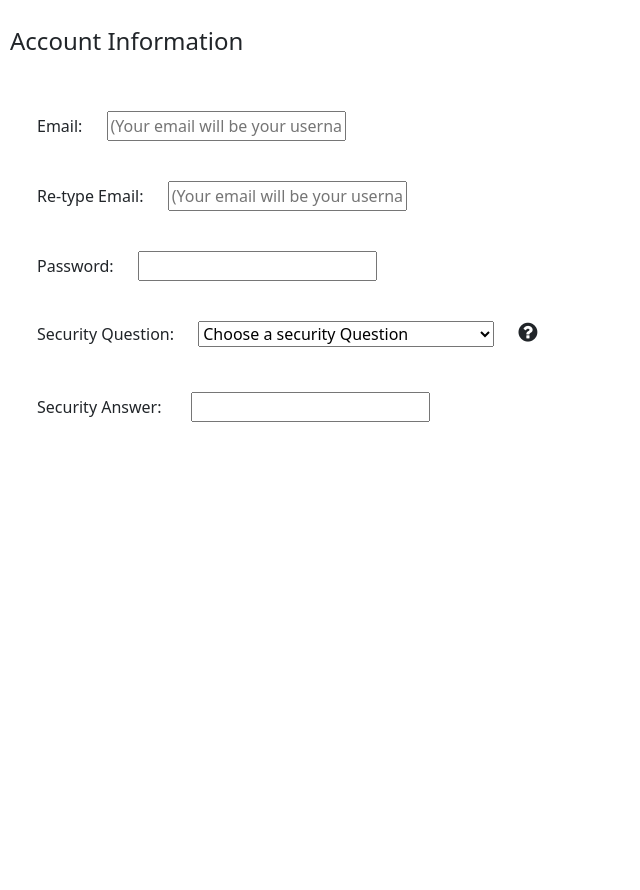
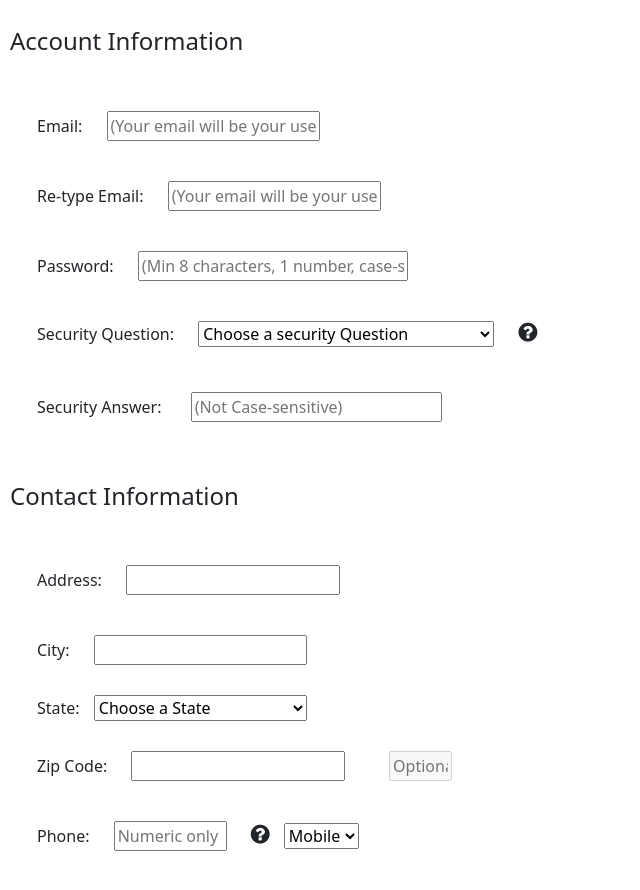
Before and after one commit to wmt-anujp/html5-demo, a plain HTML site: page form.html in a window 1280 px wide. Shown: the part 324-1214 px from the top of the page, without its empty margins (0-640 px from the left). Before the commit the page ends 800 px from the top, so only its background shows below. Drawn offline with nearby package versions, Linux system fonts and the light colour scheme.

Commit message:
complete contact info commit

```diff
--- a/form.html
+++ b/form.html
@@ -19,17 +19,17 @@
         <!-- Personal info starts -->
         <h4 style="padding: 10px;">Personal Information</h4>
         <div style="margin: 20px;" class="container-fluid">
-            <label>First Name: </label>
-            <input style="margin: 20px;" type="text" onkeypress="return (event.charCode > 64 && event.charCode < 91) || (event.charCode > 96 && event.charCode < 123)" required><br>
+            <label for="FN">First Name: </label>
+            <input style="margin: 20px;width: 20%;" type="text" onkeypress="return (event.charCode > 64 && event.charCode < 91) || (event.charCode > 96 && event.charCode < 123)" required><br>
 
             <!-- <div style="margin: 20px;" class="container-fluid"> -->
-            <label>Last Name: </label>
-            <input style="margin: 20px;padding: auto;" type="text" onkeypress="return (event.charCode > 64 && event.charCode < 91) || (event.charCode > 96 && event.charCode < 123)" required><br>
+            <label for="LN">Last Name: </label>
+            <input style="margin: 20px;width: 20%;" type="text" onkeypress="return (event.charCode > 64 && event.charCode < 91) || (event.charCode > 96 && event.charCode < 123)" required><br>
 
             <!-- DOB starts -->
             <!-- <div style="margin: 25px;" class="container-fluid"> -->
-            <label>Date of Birth: </label>
-            <select style="margin: 10px;" name="Month" id="Month">
+            <label for="DOB">Date of Birth: </label>
+            <select style="margin: 10px;width: 6%;" name="Month" id="Month">
                 <option value="Month">Month</option>
                 <option value="January">January</option>
                 <option value="February">February</option>
@@ -37,7 +37,7 @@
                 <option value="April">April</option>
                 <option value="May">May</option>
             </select>
-            <select name="Day" id="Day">
+            <select style="margin: 10px;width: 5%;" name="Day" id="Day">
                 <option value="Day">Day</option>
                 <option value="1">1</option>
                 <option value="2">2</option>
@@ -45,7 +45,7 @@
                 <option value="4">4</option>
                 <option value="5">5</option>
             </select>
-            <select name="Year" id="Year">
+            <select style="margin: 10px;width: 5%;" name="Year" id="Year">
                 <option value="Year">Year</option>
                 <option value="2000">2000</option>
                 <option value="2001">2001</option>
@@ -57,56 +57,97 @@
             <!-- DOB ends -->
 
             <!-- Gender starts -->
-            <label for="Gender">Gender:
+            <label for="Gender">Gender: </label>
             <select style="margin: 20px;" name="Gender" id="Gender">
                 <option value="Choose a Gender">Choose a Gender</option>
                 <option value="Male">Male</option>
                 <option value="Female">Female</option>
             </select>
             <i style="font-size:22px" class="fa">&#xf059;</i>
-            </label>
             <!-- Gender ends -->
         </div>
 
         <!-- Personal info ends -->
-
+        <!-- ---------------------------------------------------------------------------------------- -->
         <!-- Account Information starts -->
         <h4 style="padding: 10px;">Account Information</h4>
 
         <!-- Email starts -->
         <div style="margin: 25px;" class="container-fluid">
-            <label for="Email">Email:</label>
-            <input style="margin: 20px;" type="email" placeholder="(Your email will be your username)" required><br>
+            <label for="Email">Email: </label>
+            <input style="margin: 20px;width: 17%;" type="email" placeholder="(Your email will be your username)" required><br>
             <!-- Email ends -->
 
             <!-- Retype email starts -->
-            <label for="Email">Re-type Email:</label>
-            <input style="margin: 20px;" type="email" placeholder="(Your email will be your username)" required>
+            <label for="Email">Re-type Email: </label>
+            <input style="margin: 20px;width: 17%;" type="email" placeholder="(Your email will be your username)" required>
             <label style="display: inline-block;width: 6em; margin-right: .5em;padding-top: 1.5em;"></label><br>
             <!-- Retype email ends -->
 
             <!-- Password starts -->
-            <label for="password">Password:</label>
-            <input type="password" style="margin: 20px;" id="password" name="password" minlength="8" maxlength="16" pattern="(?=.*[a-z])(?=.*[A-Z]).{8,}"><br>
+            <label for="password">Password: </label>
+            <input type="password" style="margin: 20px;width: 21.5%;" id="password" name="password" minlength="8" maxlength="16" pattern="(?=.*[a-z])(?=.*[A-Z]).{8,}" placeholder="(Min 8 characters, 1 number, case-sensitive)"><br>
             <!-- Password ends -->
 
             <!-- Security Question starts -->
-            <label for="sq">Security Question:</label>
+            <label for="sq">Security Question: </label>
             <select style="margin: 20px;" name="sq" id="sq">
                 <option value="security question">Choose a security Question</option>
                 <option value="maiden">What is your mother's maiden name</option>
                 <option value="favrorite place">Which is your favrorite place</option>
             </select>
             <i style="font-size:22px" class="fa">&#xf059;</i><br>
-            <!-- </div> -->
 
-            <!-- <div style="margin: 25px;" class="container-fluid"> -->
-            <label for="sa">Security Answer:</label>
-            <input style="margin: 25px;" type="text">
+            <label for="sa">Security Answer: </label>
+            <input style="margin: 25px;width: 20%;" type="text" placeholder="(Not Case-sensitive)">
         </div>
+        <!-- Security Question ends -->
 
-        <!-- Security Question ends -->
         <!-- Account Information ends -->
+        <!-- ------------------------------------------------------------------------------------------------------- -->
+        <!-- Contact Information starts -->
+        <h4 style="padding: 10px;">Contact Information</h4>
+
+        <!-- Address starts -->
+        <div style="margin: 25px;" class="container-fluid">
+            <label for="Address">Address: </label>
+            <input style="margin: 20px;width: 17%;" type="text" required><br>
+            <!-- Address ends -->
+
+            <!-- City starts -->
+            <label for="City">City: </label>
+            <input style="margin: 20px;width: 17%;" type="text" required><br>
+            <!-- City ends -->
+
+            <!-- State starts -->
+            <label for="State">State: </label>
+            <select style="margin: 10px;width: 17%;" name="State" id="State">
+                <option value="Choose a State">Choose a State</option>
+                <option value="Gujarat">Gujarat</option>
+                <option value="Mumbai">Mumbai</option>
+                <option value="Tamil Nadu">Tamil Nadu</option>
+                <option value="Himachal Pradesh">Himachal Pradesh</option>
+                <option value="Rajasthan">Rajasthan</option>
+            </select><br>
+            <!-- State ends -->
+
+            <!-- Zip code starts -->
+            <label for="ZC">Zip Code: </label>
+            <input style="margin: 20px;width: 17%;" type="text">
+            <input style="margin: 20px;width: 5%" type="text" placeholder="Optional" disabled><br>
+            <!-- Zip code ends -->
+
+            <!-- Phone Number starts -->
+            <label for="Phone">Phone: </label>
+            <input style="margin: 20px;width: 9%;" maxlength="13" placeholder="Numeric only">
+            <i style="font-size:22px" class="fa">&#xf059;</i>
+            <select style="margin: 10px;width: 6%;" name="Phone" id="Phone">
+                <option value="Mobile">Mobile</option>
+                <option value="Home">Home</option>
+            </select>
+            <!-- Phone Number ends -->
+        </div>
+        <!-- Contact Information ends -->
     </form>
 </body>
 
```
Lines whose indentation alone changed are shown as unchanged.
